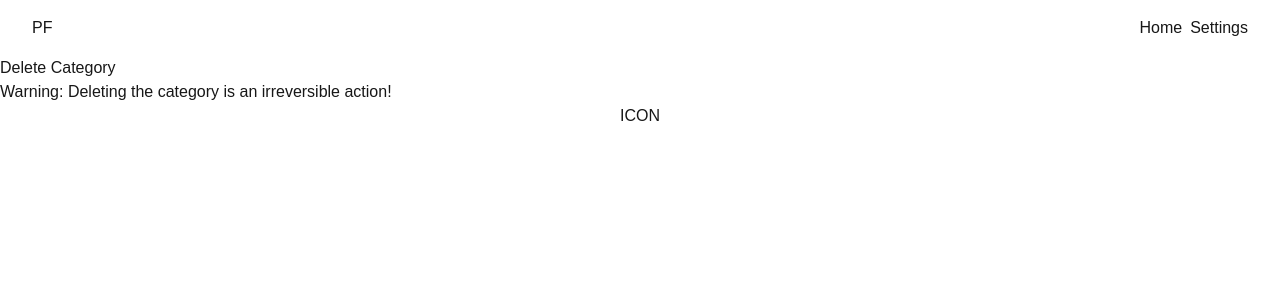
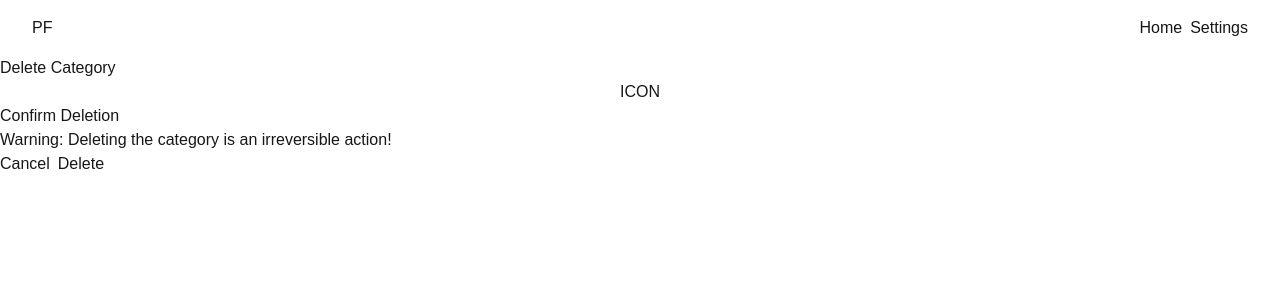
Before and after one commit to 1ars1an/4you, a Next.js app: page /1/settings in a window 1280 px wide. Both pictures are taken after a click on the button "ICON". Shown: the top 300 px of the page. Built offline with nearby package versions, Linux system fonts and the light colour scheme.

Commit message:
feature: delete tasks, bugfix: changes to delete context logic

```diff
--- a/src/app/[taskSlug]/settings/page.js
+++ b/src/app/[taskSlug]/settings/page.js
@@ -1,26 +1,31 @@
 'use client';
 
+import { useParams } from 'next/navigation';
 import { useState } from 'react';
+import { useTaskManager } from '@/app/lib/providers/TaskProvider';
+import { RxAlertDialog } from '@/app/ui/AlertDialog';
+import { useRouter } from 'next/navigation';
 
 export default function TaskSettings() {
-  const [isAlertOpen, setIsAlertOpen] = useState('false');
+  const params = useParams();
+  const categoryId = params.taskSlug;
 
-  function handleAlertClick(e) {
-    setIsAlertOpen(!isAlertOpen);
-  }
+  const { categories, updateCategory, deleteCategory } =
+    useTaskManager();
+
+  const router = useRouter();
 
   return (
     <div>
       <section></section>
       <section></section>
-      <section>
+      <section className="flex flex-col">
         <h3>Delete Category</h3>
-        <div className="flex flex-col">
-          <p>
-            Warning: Deleting the category is an irreversible action!
-          </p>
-          <button onClick={(e) => handleAlertClick(e)}>ICON</button>
-        </div>
+        <RxAlertDialog
+          categoryId={categoryId}
+          deleteCategory={deleteCategory}
+          router={router}
+        ></RxAlertDialog>
       </section>
     </div>
   );
--- a/src/app/lib/providers/TaskProvider.jsx
+++ b/src/app/lib/providers/TaskProvider.jsx
@@ -73,7 +73,7 @@ export function TaskProvider({ children }) {
   const deleteCategory = (categoryId) => {
     setCategories(
       produce((draft) => {
-        delete draft[categoryId];
+        return draft.filter((category) => category.id !== categoryId);
       })
     );
   };
--- a/src/app/ui/AlertDialog.js
+++ b/src/app/ui/AlertDialog.js
@@ -1,18 +1,37 @@
 import * as AlertDialog from '@radix-ui/react-alert-dialog';
 
-const RxAlertDialog = ({ isOpen }) => (
-  <AlertDialog.Root isOpen={isOpen}>
-    <AlertDialog.Trigger />
+const RxAlertDialog = ({ categoryId, deleteCategory, router }) => {
+  function handleClick() {
+    deleteCategory(categoryId);
+    router.push('/');
+  }
+
+  return (
+    <AlertDialog.Root>
+      <AlertDialog.Trigger asChild>
+        <button onClick={() => {}}>ICON</button>
+      </AlertDialog.Trigger>
       <AlertDialog.Portal>
         <AlertDialog.Overlay />
         <AlertDialog.Content>
-        <AlertDialog.Title />
-        <AlertDialog.Description />
+          <AlertDialog.Title>Confirm Deletion</AlertDialog.Title>
+          <AlertDialog.Description>
+            Warning: Deleting the category is an irreversible action!
+          </AlertDialog.Description>
+          <div className="flex gap-2">
+            <AlertDialog.Cancel asChild>
+              <button>Cancel</button>
+            </AlertDialog.Cancel>
+            <AlertDialog.Action asChild>
+              <button onClick={() => handleClick()}>Delete</button>
+            </AlertDialog.Action>
+          </div>
           <AlertDialog.Cancel />
           <AlertDialog.Action />
         </AlertDialog.Content>
       </AlertDialog.Portal>
     </AlertDialog.Root>
   );
+};
 
 export { RxAlertDialog };
```
Also changed, not shown: 1 other file (tests, documents, lock files or other folders). Lines whose indentation alone changed are shown as unchanged.
